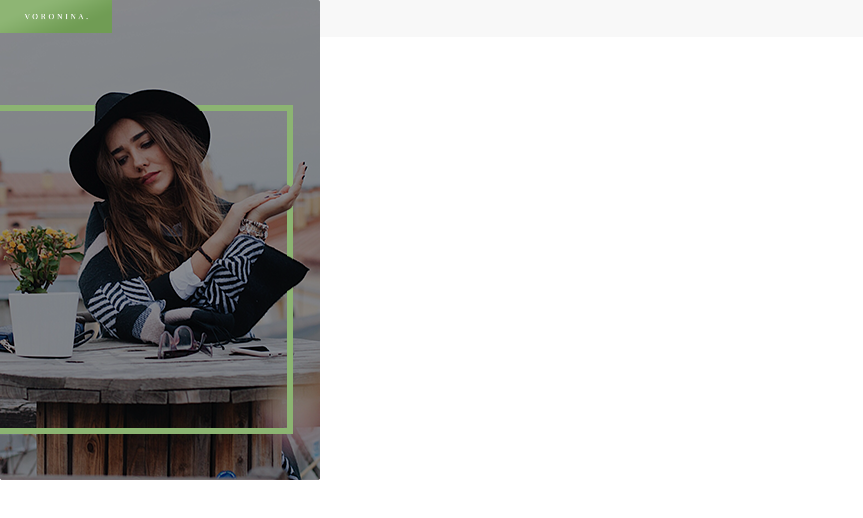
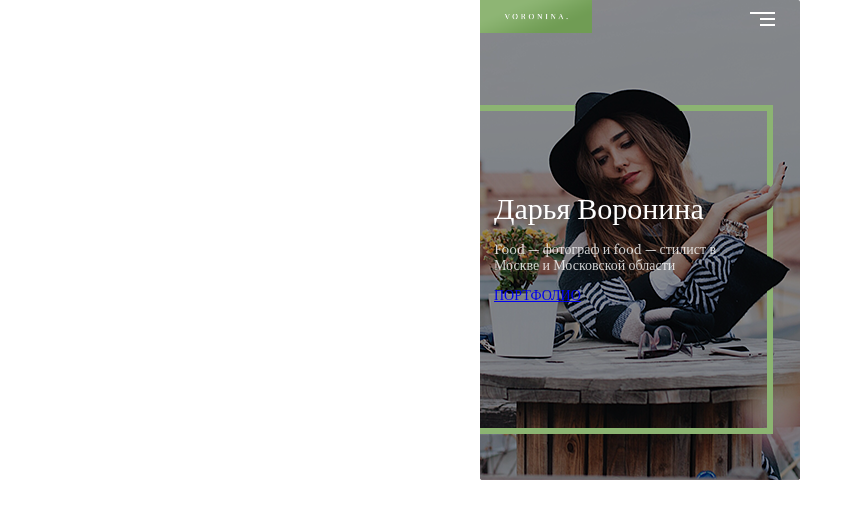
Before and after one commit to Ju-nova/Photographer, a website: page app/index.html in a window 1280 px wide. Shown: the whole page, without its empty margins (0-863 px from the left). Drawn offline with Linux system fonts and the light colour scheme.

Commit message:
добавлен блок с промо

```diff
--- a/app/index.html
+++ b/app/index.html
@@ -34,9 +34,14 @@
 <span class="page-header__number">+7 787 878 55 66</span>
 	</header>
 <main>
-    <div class="portfolio">
-
+    <section class="promo">
+        <div class="promo__wrapper">
+     <h1 class="promo__title">Дарья Воронина</h1>
+     <p class="promo__description">Food — фотограф и food — стилист  в Москве и Московской области</p>
+     <div class="promo__link"> <a href="#">Портфолио</a>
     </div>
+     </div>
+    </section>
 </main>
 <script>
   var navMain = document.querySelector('.main-nav');
--- a/app/less/blocks/page-header.less
+++ b/app/less/blocks/page-header.less
@@ -1,6 +1,6 @@
 .page-header {
   background-color: #f8f8f8;
-
+ margin: 0 auto;
 
 
   @media @desktop {
--- a/app/less/blocks/page.less
+++ b/app/less/blocks/page.less
@@ -1,10 +1,11 @@
 .page {
   margin: 0;
   padding: 0;
-  min-width: @mobile-width;
-  font-family:"Source Serif Pro","Open Sans", serif;
+  width: @mobile-width;
+  font-family:"Source Serif Pro";
   font-size: 14px;
   line-height: auto;
   color: #1d1c1c;
   background-color: @white;
+  margin:0 auto;
 }
--- /dev/null
+++ b/app/less/blocks/promo.less
@@ -0,0 +1,24 @@
+.promo{
+	width:320px;
+height:480px;
+background-image:url(../img/header-mobile.png);
+color:@white;
+}
+.promo__wrapper{
+margin-top:-37px;
+padding-top:193px;
+padding-left:14px;
+padding-right:77px;
+}
+.promo__title{
+	margin:0;
+	font-size: 30px;
+	font-weight: 500;
+}
+.promo__description{
+	font-size: 14px;
+	opacity: 0.8;
+}
+.promo__link a{
+	text-transform: uppercase
+}
--- a/app/less/main.less
+++ b/app/less/main.less
@@ -6,11 +6,4 @@
 @import "blocks/page-header.less";
 @import "blocks/main-nav.less";
 @import "blocks/site-navigation.less";
-
-
-.portfolio{
-	width:320px;
-height:480px;
-background-image:url(../img/header-mobile.png);
-margin-top:-37px;
-}
+@import "blocks/promo.less";
```
Also changed, not shown: app/css/main.css, app/css/main.min.css.
